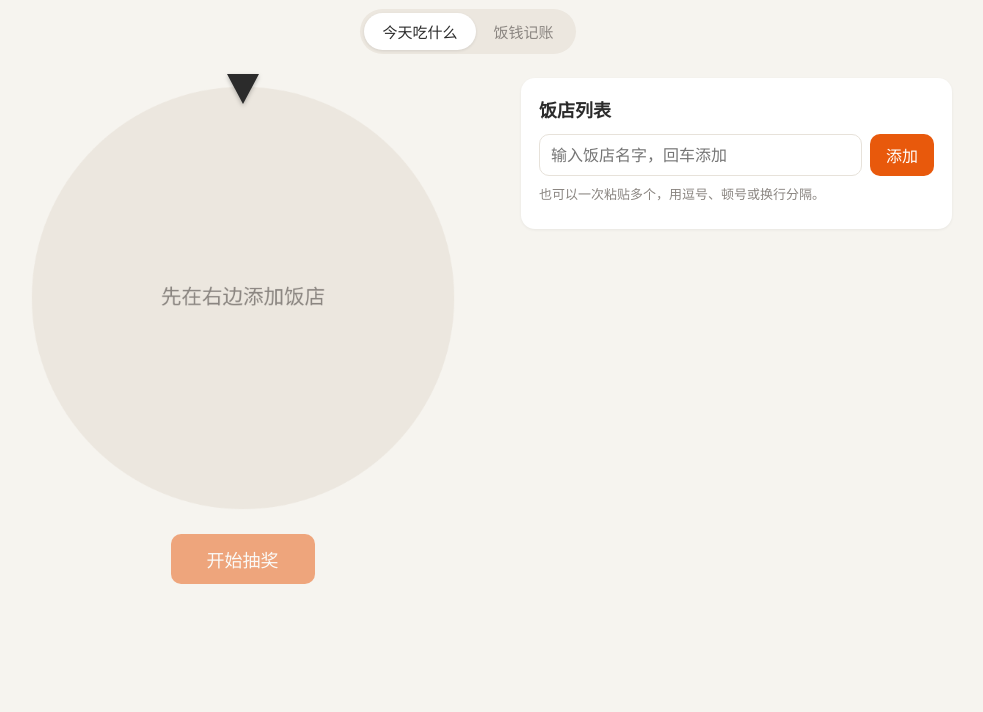
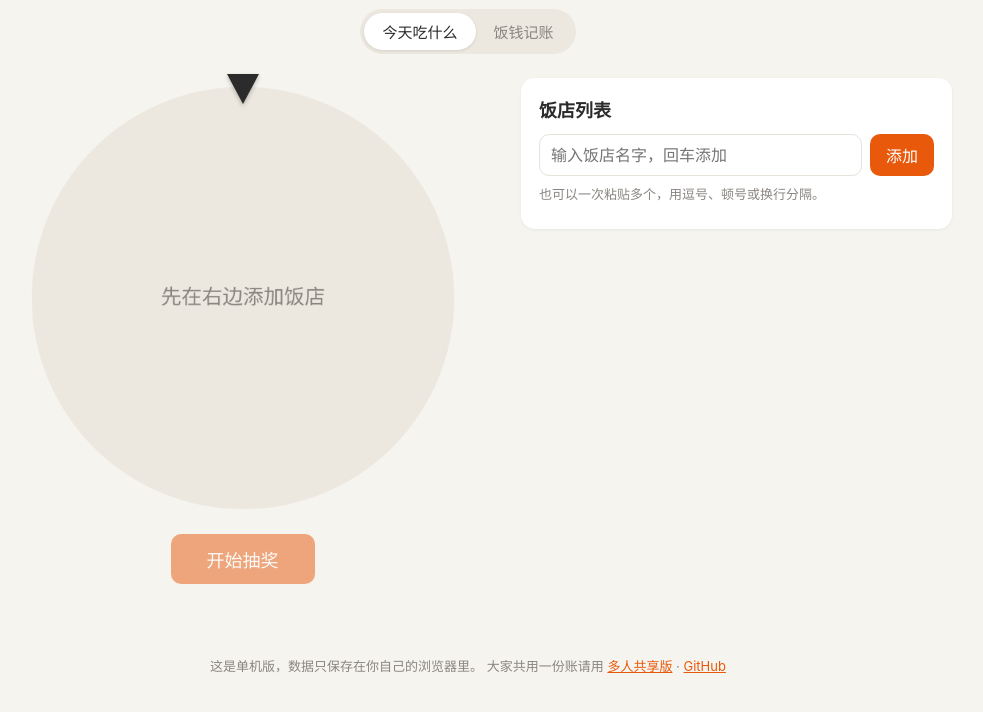
Before and after one commit to lv5accelerator-xy/lunch-money, a plain HTML site: page index.html in a window 1280 px wide. Shown: the part 60-772 px from the top of the page, without its empty margins (172-1155 px from the left). Drawn offline with Linux system fonts and the light colour scheme.

Commit message:
Rewrite README, add footer link to shared version, add .gitignore and .nojekyll
Co-Authored-By: Claude Opus 5.5 <noreply@anthropic.com>
Claude-Session: https://claude.ai/code/session_0189AhV4etYiTuoHeAXRSWTS

```diff
--- a/index.html
+++ b/index.html
@@ -85,6 +85,12 @@
     </section>
   </main>
 
+  <footer class="site-footer">
+    这是单机版，数据只保存在你自己的浏览器里。
+    大家共用一份账请用 <a href="https://claude.ai/artifact/6weheAjdWcavcL1BmKXZ1e" target="_blank" rel="noopener">多人共享版</a>
+    · <a href="https://github.com/lv5accelerator-xy/money-lunch" target="_blank" rel="noopener">GitHub</a>
+  </footer>
+
   <script src="app.js"></script>
 </body>
 </html>
--- a/style.css
+++ b/style.css
@@ -120,3 +120,6 @@ input:focus { outline: 2px solid rgba(232,89,12,.3); border-color: var(--accent)
   .wheel-layout, .ledger-layout { grid-template-columns: minmax(0, 1fr); }
   .balance .amount { font-size: 34px; }
 }
+
+.site-footer { max-width: 1000px; margin: 8px auto 32px; padding: 0 16px; text-align: center; font-size: 13px; color: var(--muted); line-height: 1.8; }
+.site-footer a { color: var(--accent); }
```
Also changed, not shown: 3 other files.
